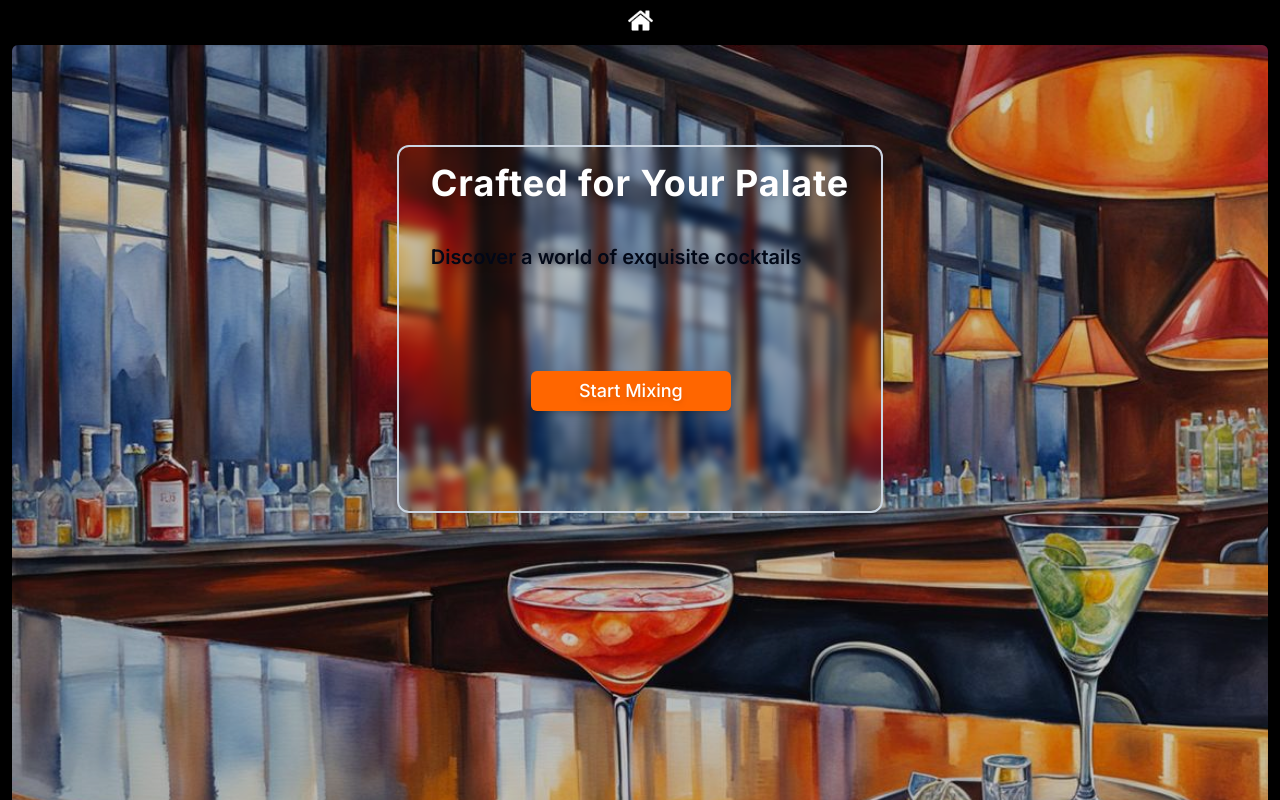
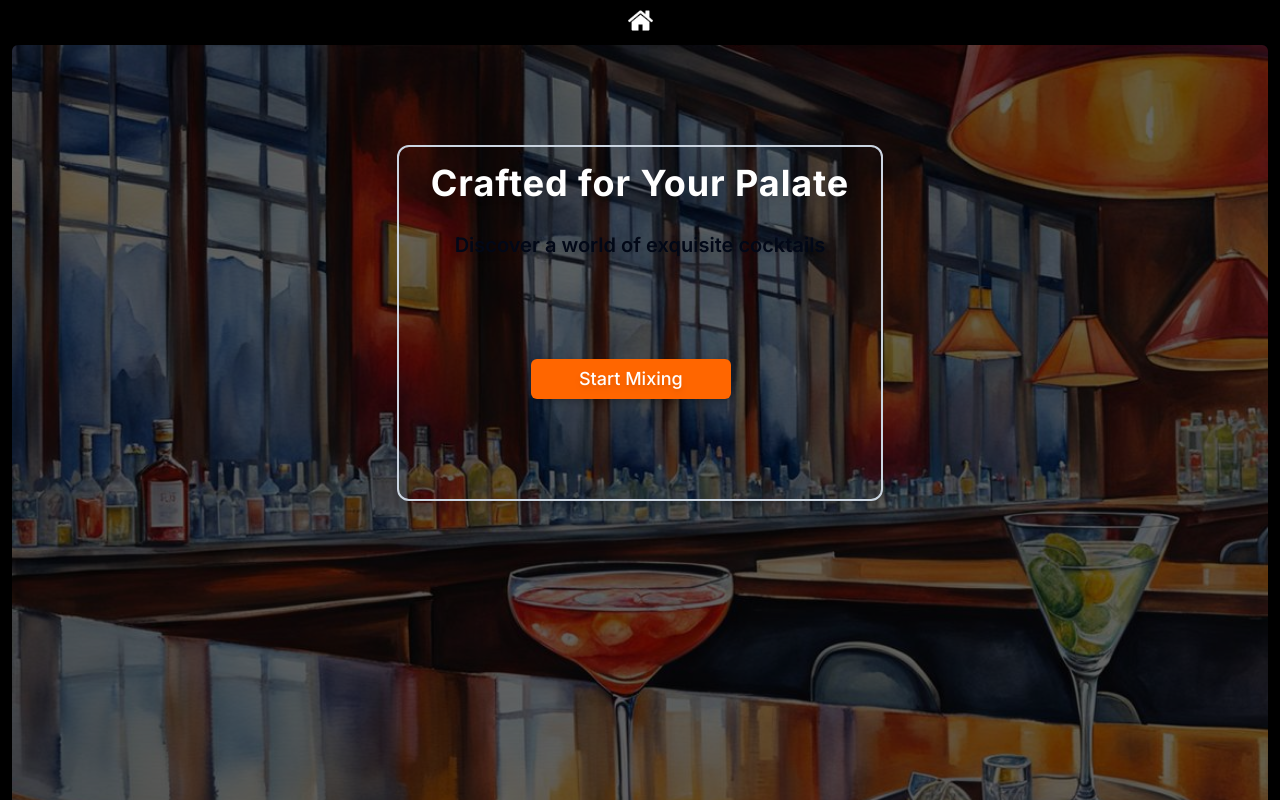
Before and after one commit to kingkwongsta/mixology, a Next.js app: page / in a window 1280 px wide. Shown: the top 800 px of the page. Built offline with nearby package versions, Linux system fonts and the light colour scheme.

Commit message:
Update Welcome component styling and text alignment

```diff
--- a/src/app/components/Welcome.jsx
+++ b/src/app/components/Welcome.jsx
@@ -11,18 +11,18 @@ export default function Welcome({ display }) {
       <div className="relative">
         {/* <<<<< FULL IMAGE SIZE >>>>>*/}
         <Image
-          className="w-screen h-full object-cover opacity-80 rounded-md"
+          className="w-screen h-full object-cover opacity-40 rounded-md"
           src="/images/hero-1.jpg"
           alt="welcome"
           width={1200}
           height={300}
         />
         <div className="absolute inset-0 flex flex-col items-center justify-start mt-[100px] text-center]">
-          <div className="pt-4 px-8 rounded-xl backdrop-blur-sm hover:border-[#D9984A] border-2 border-slate-300 shadow-lg">
-            <h1 className="text-4xl text-[#ffffff] font-bold mb-10 drop-shadow-md tracking-wide">
+          <div className="pt-4 px-8 rounded-xl backdrop-blur-xs hover:border-[#D9984A] border-2 border-slate-300 shadow-lg">
+            <h1 className="text-4xl text-[#ffffff] font-bold mb-7 drop-shadow-md tracking-wide">
               Crafted for Your Palate
             </h1>
-            <h2 className="text-xl font-semibold drop-shadow-md">
+            <h2 className="text-xl text-center font-semibold drop-shadow-md">
               Discover a world of exquisite cocktails
             </h2>
             {/* <h1>{introMessages[randomNum]}</h1> */}
```
